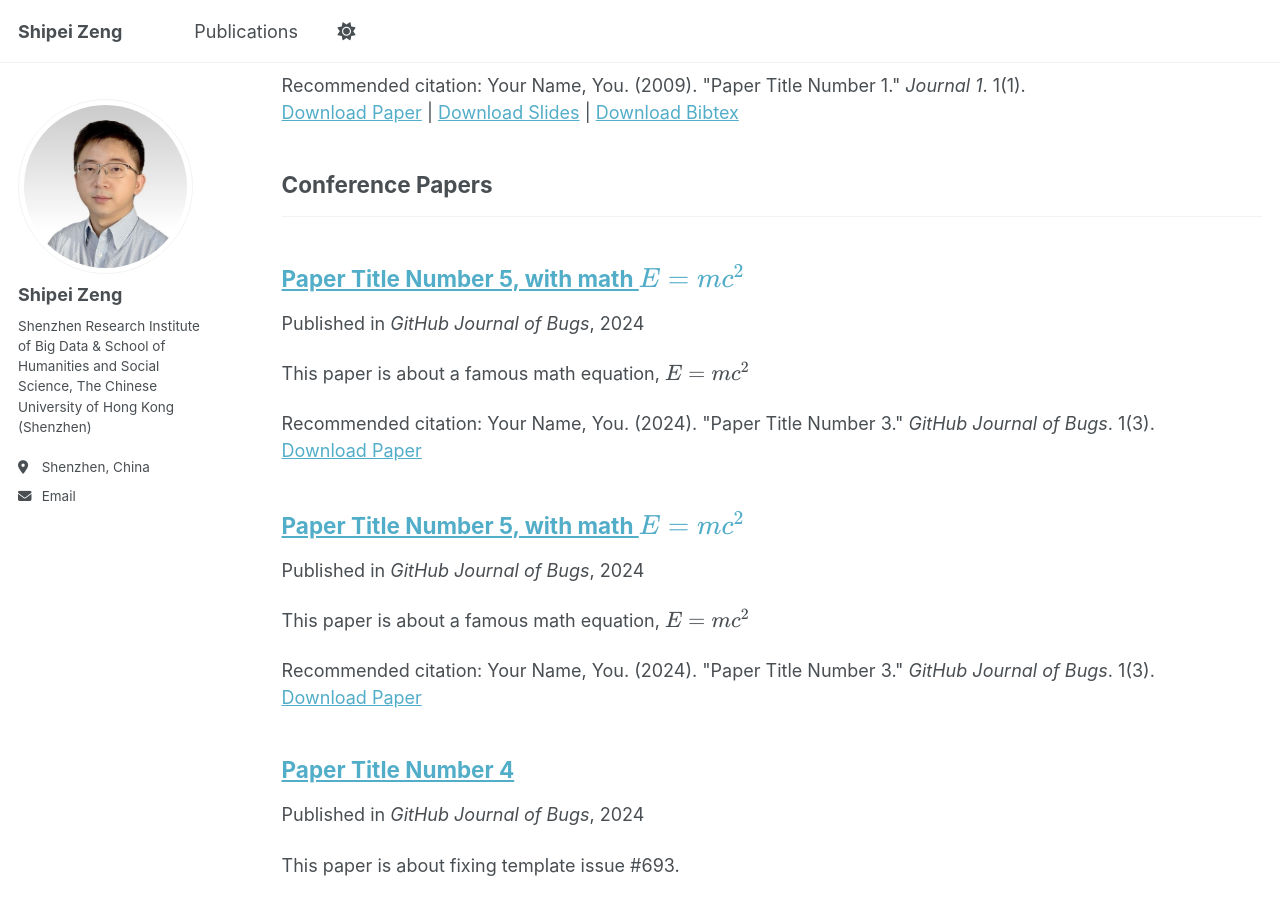
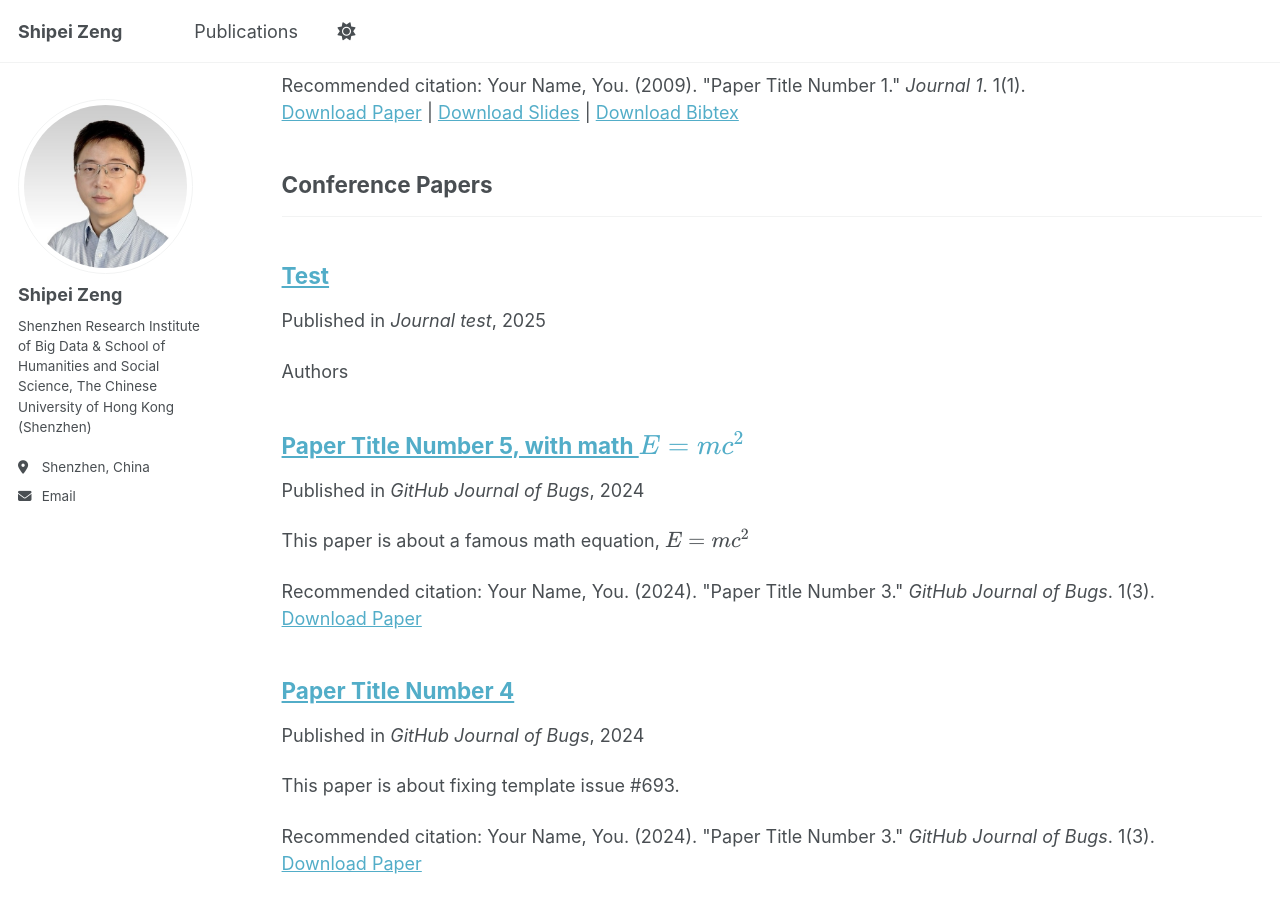
Before and after one commit to shipei-zeng/shipei-zeng.github.io, a Jekyll site: the page built from _pages/publications.html, in a window 1280 px wide and 900 px high, scrolled down 826 px. Built offline with Jekyll 4.4.1, drawn with Linux system fonts in a browser that asks for light colours; a script that is not in the unit is left out.

Commit message:
Update 2025-06-08-paper-title-number.md

```diff
--- a/_publications/2025-06-08-paper-title-number.md
+++ b/_publications/2025-06-08-paper-title-number.md
@@ -1,13 +1,9 @@
 ---
-title: "Paper Title Number 5, with math $$E=mc^2$$"
+title: "Test"
 collection: publications
 category: conferences
-permalink: /publication/2024-02-17-paper-title-number-4
-excerpt: 'This paper is about a famous math equation, $$E=mc^2$$'
-date: 2024-02-17
-venue: 'GitHub Journal of Bugs'
-paperurl: 'http://academicpages.github.io/files/paper3.pdf'
-citation: 'Your Name, You. (2024). &quot;Paper Title Number 3.&quot; <i>GitHub Journal of Bugs</i>. 1(3).'
+permalink: 'https://onlinelibrary.wiley.com/doi/10.1111/1467-8462.70014'
+excerpt: 'Authors'
+date: 2025-06-08
+venue: 'Journal test'
 ---
-
-Using [MathJax](https://www.mathjax.org/) in the description is supported - $$E=mc^2$$ - however, the use must be mindful that the default delimiters are `$$...$$` and `\\[...\\]` which differs from the `$...$` that is typically expected.
```
